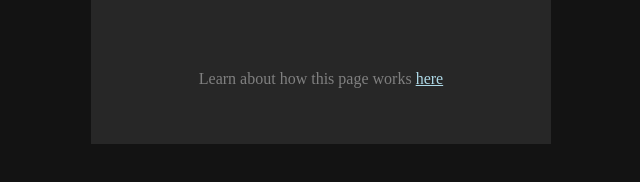
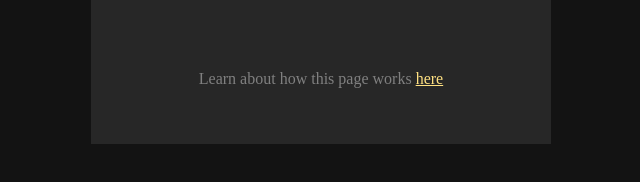
Before and after one commit to jch1013/AQI-Comparison, a plain HTML site: page index.html in a window 1280 px wide. Shown: the part 564-746 px from the top of the page, 319-959 px from the left. Drawn offline with Linux system fonts and the light colour scheme.

Commit message:
update style

```diff
--- a/styles.css
+++ b/styles.css
@@ -80,7 +80,7 @@ form {
 }
 
 a {
-    color: lightblue;
+    color: var(--mustard);
 }
 
 .other {
```
Also changed, not shown: 1 other file.
